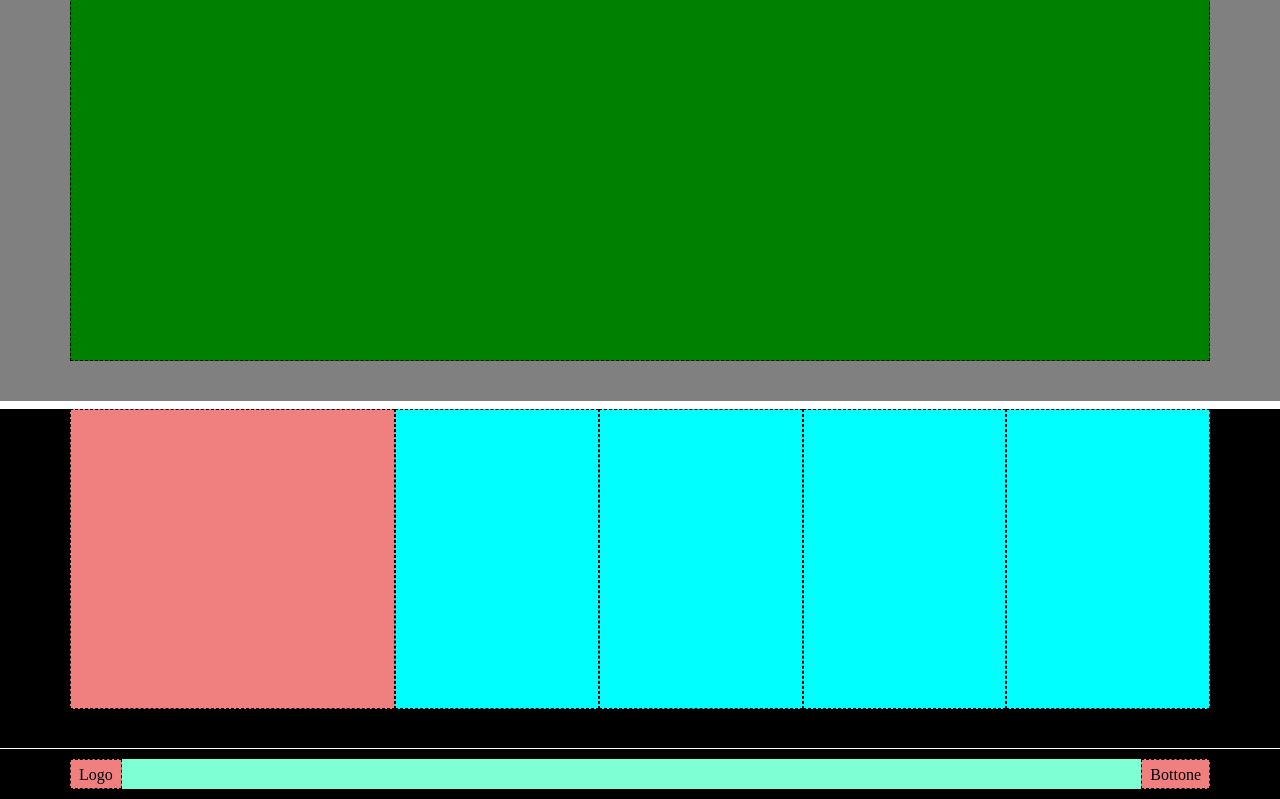
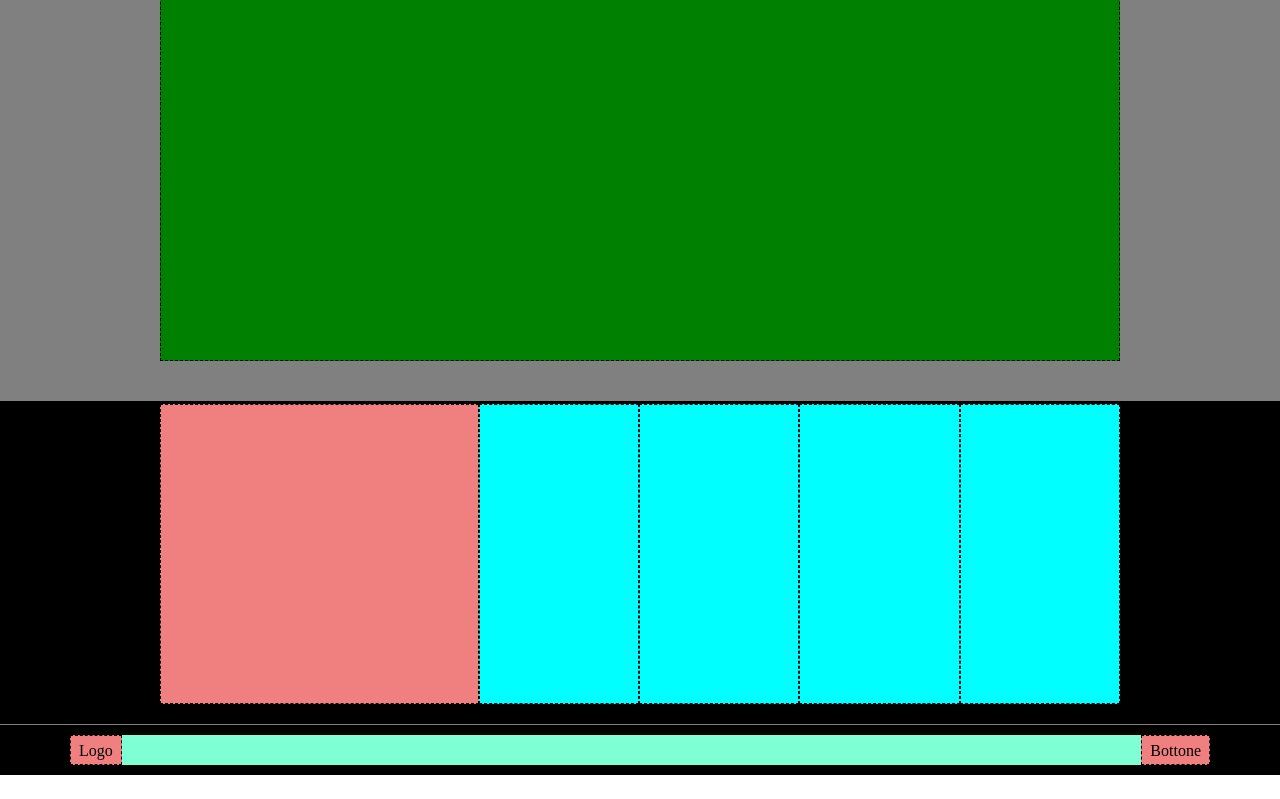
Before and after one commit to danieleangeletti/htmlcss-struttura-discord, a plain HTML site: page index.html in a window 1280 px wide. Shown: the part 1679-2478 px from the top of the page. After the commit the page ends 2454 px from the top, so only its background shows below. Drawn offline with Linux system fonts and the light colour scheme.

Commit message:
migliorata ultima sezione del main

```diff
--- a/css/style.css
+++ b/css/style.css
@@ -134,11 +134,21 @@
     align-items: center;
 }
 
-.block-3 {
-    width: calc(380px * 3);
+.fourth-container {
+    width: 75%;
     height: 600px;
+    border: 1px dashed black;
+}
+
+.green {
     background-color: green;
-    border: 1px dashed black;
+}
+
+.big-container-special {
+    max-width: 1600px;
+    min-height: 300px;
+    display: flex;
+    border-bottom: 1px solid grey;
 }
 
 .black {
@@ -146,31 +156,31 @@
 }
 
 .last-container {
-    width: calc(380px * 3);
+    width: 75%;
     height: 300px;
-    margin: 8px auto;
+    margin: 3px auto 20px;
     display: flex;
+    justify-content: center;
+    align-items: center;
 }
 
-.big-container-2-without-flex {
-    max-width: 1600px;
-    min-height: 340px;
-    border-bottom: 1px solid white;
-}
-
-.block-x {
-    width: calc(100% / 5);
+.block-x-1 {
+    flex-grow: 2;
     height: 300px;
     border: 1px dashed black;
 }
 
-.first {
-    width: calc(100% / 5 * 2);
+.block-x {
+    flex-grow: 1;
+    height: 300px;
+    border: 1px dashed black;
+}
+
+.lightcoral {
     background-color: lightcoral;
 }
 
-.others {
-    width: calc(100% / 4);
+.aqua {
     background-color: aqua;
 }
 
--- a/index.html
+++ b/index.html
@@ -69,26 +69,26 @@
             </section>
 
             <section class="very-big-container grey">
-                <div class="block-3">
+                <div class="fourth-container green">
 
                 </div>
             </section>
 
-            <section class="big-container-2-without-flex black">
+            <section class="big-container-special higher black">
                 <div class="last-container">
-                    <div class="block-x first">
+                    <div class="block-x-1 lightcoral">
 
                     </div>
-                    <div class="block-x others">
+                    <div class="block-x aqua">
 
                     </div>
-                    <div class="block-x others">
+                    <div class="block-x aqua">
 
                     </div>
-                    <div class="block-x others">
+                    <div class="block-x aqua">
 
                     </div>
-                    <div class="block-x others">
+                    <div class="block-x aqua">
 
                     </div>
                 </div>
```
